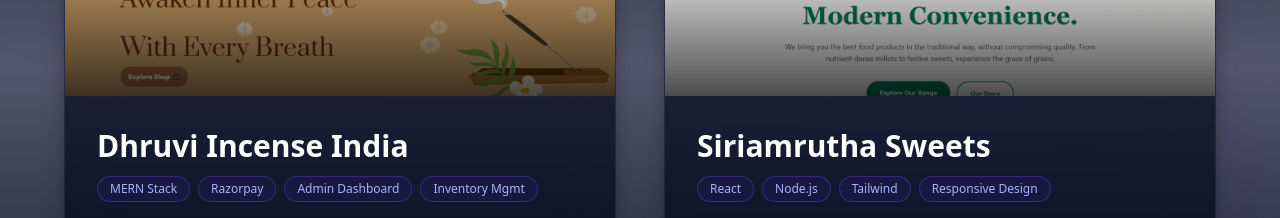
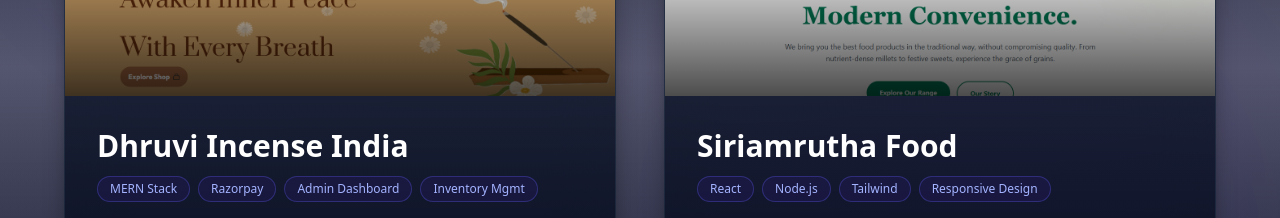
Before and after one commit to UDITNARYANSAXENA/Portfolio, a React (Vite) app: page / in a window 1280 px wide. Shown: the part 8500-8718 px from the top of the page. Built offline with nearby package versions, Linux system fonts and the light colour scheme.

Commit message:
workinng

```diff
--- a/src/components/Projects.jsx
+++ b/src/components/Projects.jsx
@@ -13,7 +13,7 @@ const professionalProjects = [
     image: dhruvi, // replace with real screenshot
   },
   {
-    name: "Siriamrutha Sweets",
+    name: "Siriamrutha Food",
     tech: ["React", "Node.js", "Tailwind", "Responsive Design"],
     desc: "High-performance business website for a premium sweets brand — fast loading, elegant design, mobile-first approach.",
     demo: "https://sriamruthasweets.com/",
```
